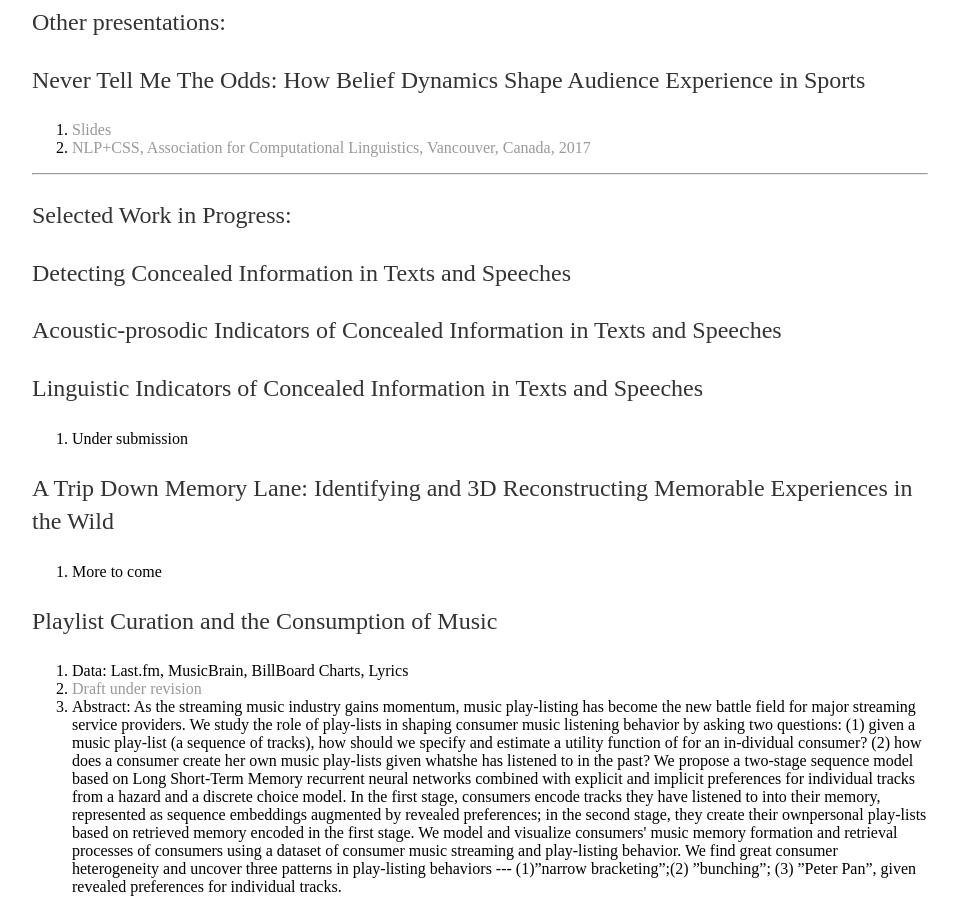
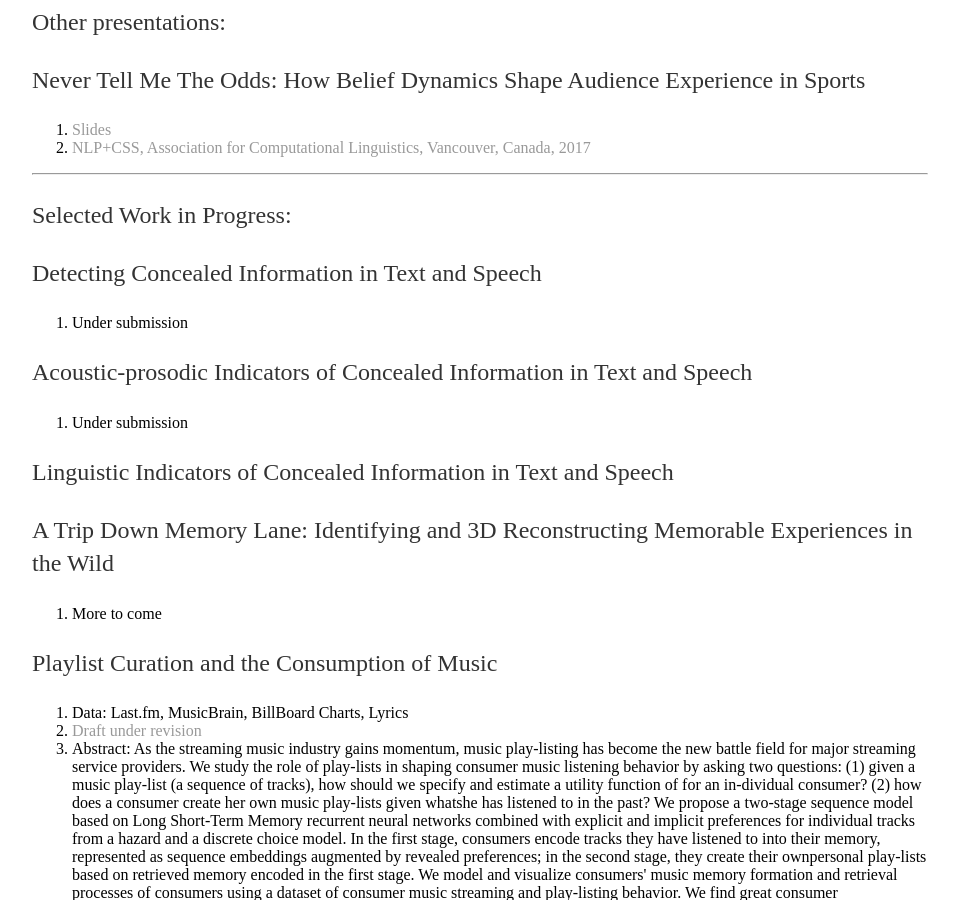
Before and after one commit to shenglih/shenglih.github.io, a Jekyll site: the page built from research/index.html, in a window 1280 px wide and 900 px high, scrolled down 1880 px. Shown: the whole window, without its empty margins (160-1119 px from the left). Built offline with Jekyll 4.4.1, drawn with Linux system fonts in a browser that asks for light colours.

Commit message:
Update index.html

```diff
--- a/research/index.html
+++ b/research/index.html
@@ -102,13 +102,15 @@ We propose and train corresponding machine/deep learning models that match these
 	<hr>
 	<p> Selected Work in Progress: </p>
 
-	<p> Detecting Concealed Information in Texts and Speeches </p>
-	<p> Acoustic-prosodic Indicators of Concealed Information in Texts and Speeches </p>
-	<p> Linguistic Indicators of Concealed Information in Texts and Speeches </p>
+	<p> Detecting Concealed Information in Text and Speech </p>
 	<ol>
 		<li> Under submission </li>
 	</ol>
-
+	<p> Acoustic-prosodic Indicators of Concealed Information in Text and Speech </p>
+	<ol>
+		<li> Under submission </li>
+	</ol>
+	<p> Linguistic Indicators of Concealed Information in Text and Speech </p>
 	<p> A Trip Down Memory Lane: Identifying and 3D Reconstructing Memorable Experiences in the Wild</p>
 	<ol>
 		<li> More to come</li>
```
